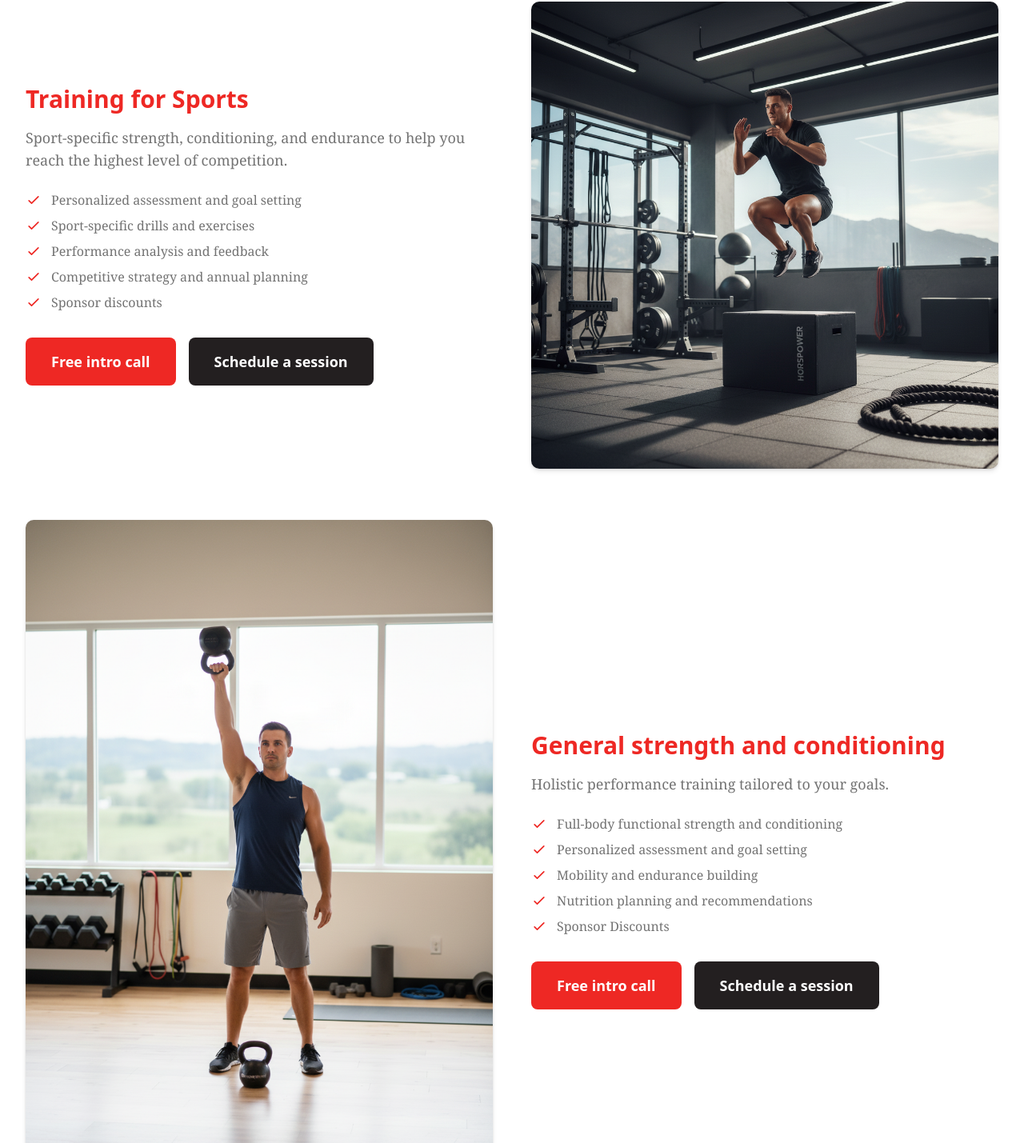
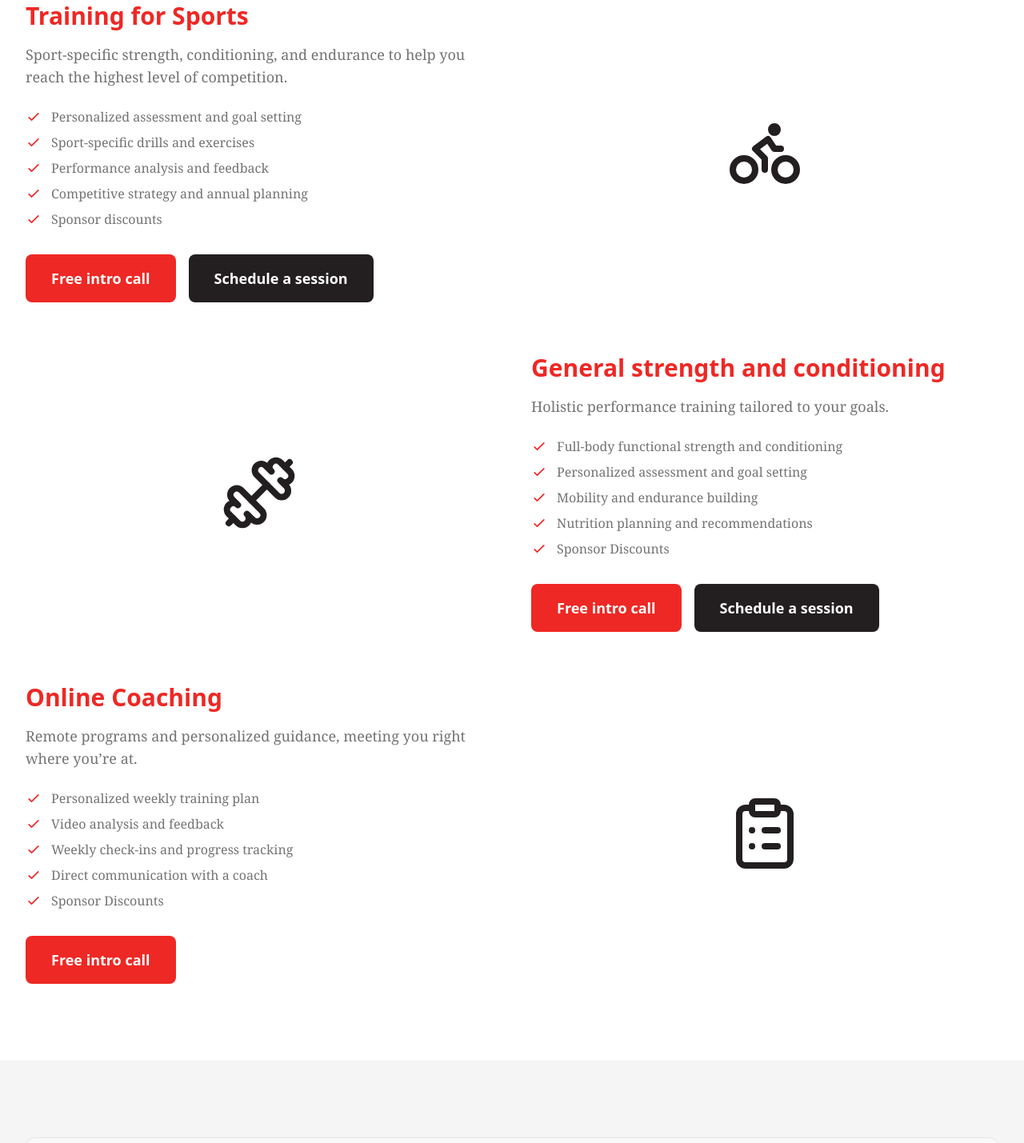
Before and after one commit to Tres3Sillings/horsepowerdevelopment, a React (Vite) app: page /programs in a window 1280 px wide. Shown: the part 535-1964 px from the top of the page at 80% size. Built offline with nearby package versions, Linux system fonts and the light colour scheme.

Commit message:
Changed hero section title and changed programs page form images to icons

```diff
--- a/src/pages/HomePage.jsx
+++ b/src/pages/HomePage.jsx
@@ -35,7 +35,7 @@ export default function HomePage() {
                     <div className="hidden md:grid md:grid-cols-2 gap-12 items-center">
                         <ScrollFadeIn immediate className="text-center md:text-left">
                             <h1 className="text-4xl md:text-6xl font-bold font-sans tracking-tight text-foreground">
-                                Unlock <span className="text-primary">Peak Performance</span>
+                                Unlock Your <span className="text-primary">Peak Performance</span>
                             </h1>
                             <p className="mt-6 max-w-xl mx-auto md:mx-0 text-lg md:text-xl font-serif text-muted-foreground">
                                 Personalized training plans to teach you all the secrets of pro athletes and leave nothing on the table.
@@ -56,7 +56,7 @@ export default function HomePage() {
                     {/* Mobile Hero */}
                     <div className="md:hidden text-center">
                         <h1 className="text-4xl font-bold font-sans tracking-tight text-foreground">
-                            Unlock <span className="text-primary">Peak Performance</span>
+                            Unlock Your <br /> <span className="text-primary">Peak Performance</span>
                         </h1>
                         <div className="mt-8 w-full h-96">
                              <img src="/national-champ-og.jpeg" alt="National Champion Athlete" className="object-cover w-full h-full rounded-lg shadow-lg" />
--- a/src/pages/ProgramsPage.jsx
+++ b/src/pages/ProgramsPage.jsx
@@ -2,10 +2,12 @@ import React from 'react';
 import { motion } from 'framer-motion';
 import { Link } from 'react-router-dom';
 import ScrollFadeIn from '../components/ScrollFadeIn';
+import { Bike, Dumbbell, ClipboardList } from 'lucide-react';
 
 export default function ProgramsPage() {
     const programs = [
         {
+            icon: <Bike className="w-16 h-16 text-secondary mx-auto lg:w-24 lg:h-24" />,
             title: "Training for Sports",
             description: "Sport-specific strength, conditioning, and endurance to help you reach the highest level of competition.",
             details: [
@@ -17,6 +19,7 @@ export default function ProgramsPage() {
             ]
         },
         {
+            icon: <Dumbbell className="w-16 h-16 text-secondary mx-auto lg:w-24 lg:h-24" />,
             title: "General strength and conditioning",
             description: "Holistic performance training tailored to your goals.",
             details: [
@@ -28,6 +31,7 @@ export default function ProgramsPage() {
             ]
         },
         {
+            icon: <ClipboardList className="w-16 h-16 text-secondary mx-auto lg:w-24 lg:h-24" />,
             title: "Online Coaching",
             description: "Remote programs and personalized guidance, meeting you right where you’re at.",
             details: [
@@ -38,12 +42,6 @@ export default function ProgramsPage() {
                 "Sponsor Discounts"
             ]
         }
-    ];
-
-    const images = [
-        "/Programs1.png",
-        "/Programs2.png",
-        "/Programs3.png"
     ];
 
     return (
@@ -77,9 +75,9 @@ export default function ProgramsPage() {
                                     <div className={index % 2 === 0 ? 'md:order-1' : 'md:order-2'}>
                                         <h2 className="text-3xl font-bold font-sans text-primary text-center md:text-left">{program.title}</h2>
 
-                                        {/* Image for Mobile */}
-                                        <div className="md:hidden my-6">
-                                            <img src={images[index]} alt={program.title} className="object-cover w-full h-full rounded-lg shadow-lg" />
+                                        {/* Icon for Mobile */}
+                                        <div className="md:hidden my-6 text-center">
+                                            {program.icon}
                                         </div>
 
                                         <p className="mt-4 text-lg font-serif text-muted-foreground text-center md:text-left">{program.description}</p>
@@ -108,9 +106,9 @@ export default function ProgramsPage() {
                                             )}
                                         </div>
                                     </div>
-                                    {/* Image for Desktop */}
-                                    <div className={`hidden md:block ${index % 2 === 0 ? 'md:order-2' : 'md:order-1'}`}>
-                                        <img src={images[index]} alt={program.title} className="object-cover w-full h-full rounded-lg shadow-lg" />
+                                    {/* Icon for Desktop */}
+                                    <div className={`hidden md:flex justify-center items-center ${index % 2 === 0 ? 'md:order-2' : 'md:order-1'}`}>
+                                        {program.icon}
                                     </div>
                                 </div>
                             </ScrollFadeIn>
```
